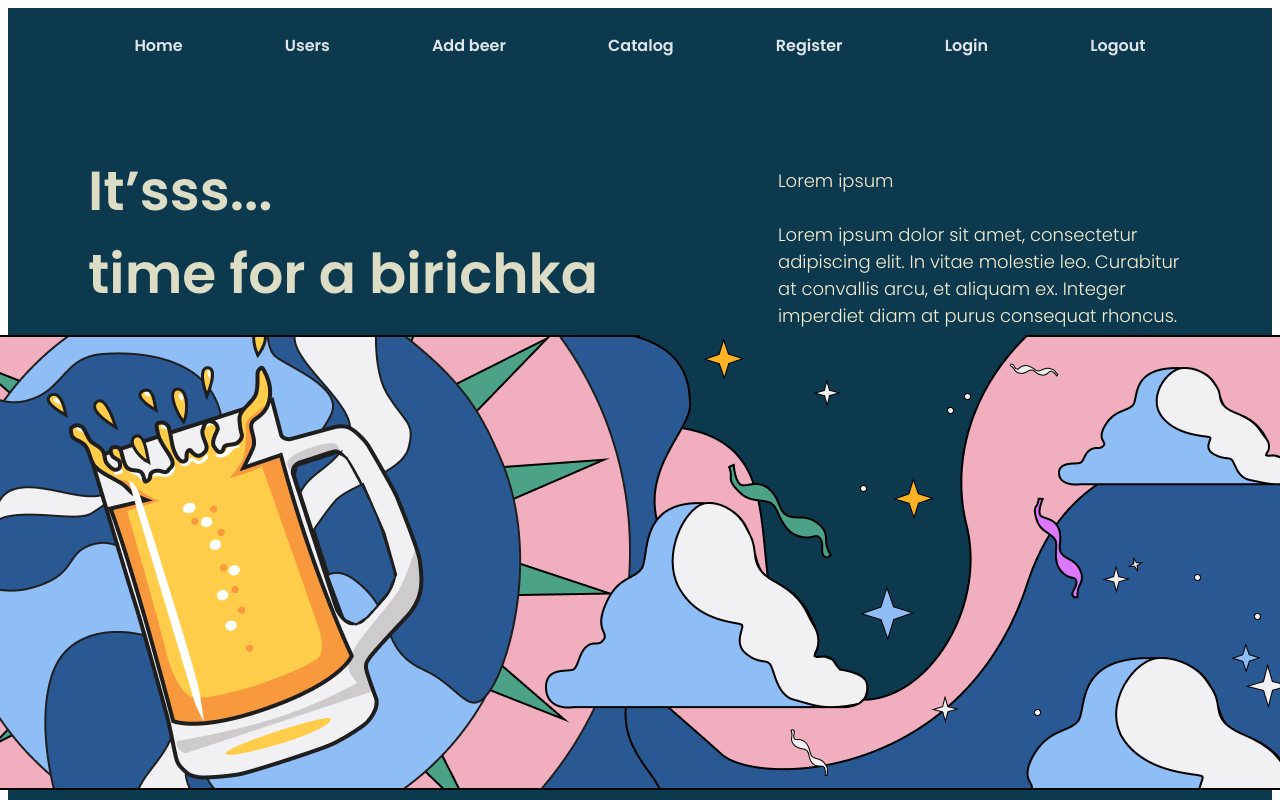
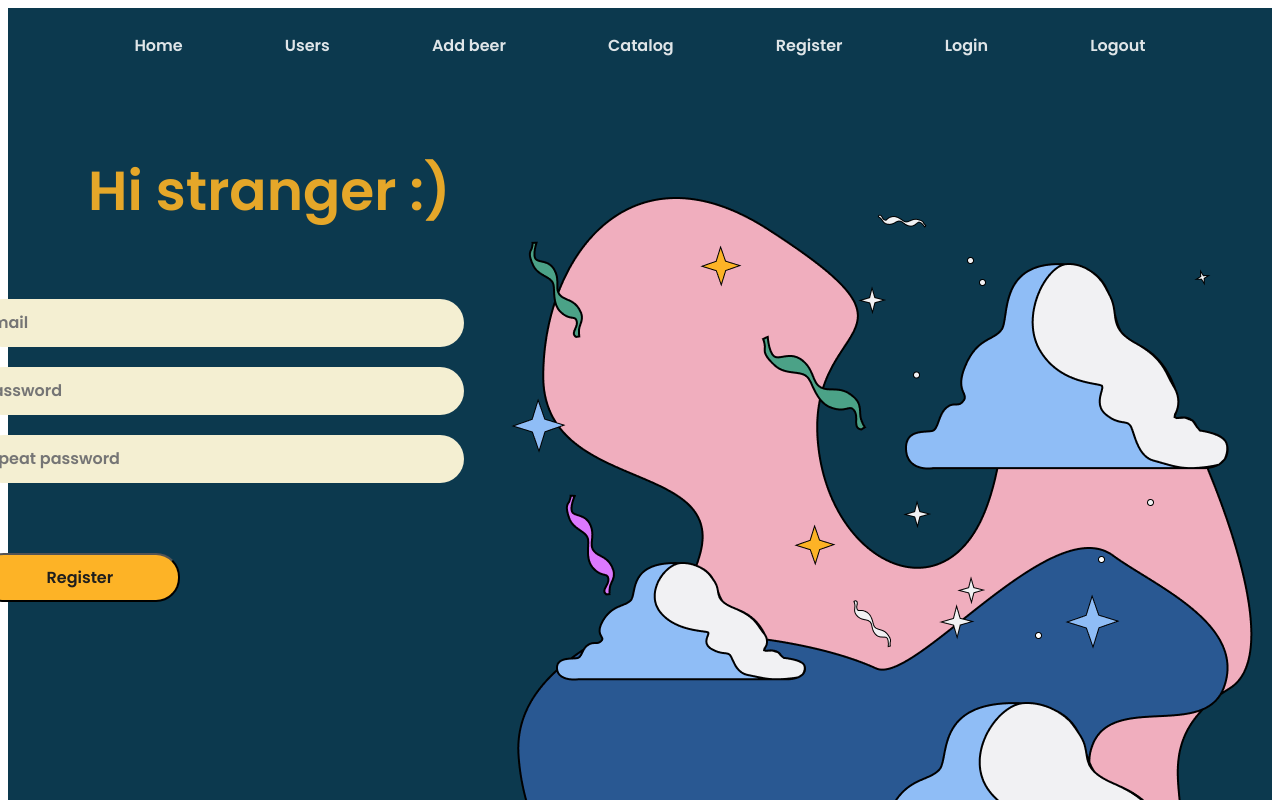
Before and after one commit to plutosapiens/react-js-final-project, a React (Vite) app in the folder client/: page / in a window 1280 px wide. Shown: the top 800 px of the page. Built offline with nearby package versions, Linux system fonts and the light colour scheme.

Commit message:
FP-Add register page

```diff
--- a/client/src/App.jsx
+++ b/client/src/App.jsx
@@ -2,13 +2,14 @@ import Index from "./components/Index"
 import Header from "./components/Header"
 import Footer from "./components/Footer"
 import FourOFour from "./components/FourOFour"
+import Register from "./components/Register"
 
 function App() {
   return (
     <div>
       <Header />
-      {/* <FourOFour /> */}
-      <Index />
+      <Register />
+      {/* <Index /> */}
       <Footer />
     </div>
   )
--- a/client/src/components/Index.module.css
+++ b/client/src/components/Index.module.css
@@ -9,7 +9,7 @@
 
 .cheekyText {
   color: #fdb326;
-  color: #f4efd2;font-family: 'Poppins', sans-serif;
+  font-family: 'Poppins', sans-serif;
   font-size: 55px;
   font-weight: 700;
   left: 80px;
--- /dev/null
+++ b/client/src/components/Register.jsx
@@ -0,0 +1,22 @@
+import React from "react";
+import styles from "./Register.module.css"
+
+const Register = () => {
+     return (
+        <div className={styles.main}>
+        <div className={styles.cheekyText}>Hi stranger :)</div>
+
+        <form method="POST">
+            <input className={styles.inputField} type="text" name="email" id="register-email" placeholder="email" />
+            <input className={styles.inputField} type="password" name="password" id="register-password" placeholder="password" />
+            <input className={styles.inputField} type="password" name="repeatPassword" id="repeat-password" placeholder="repeat password" />
+            <button className={styles.button} type="submit">Register</button>
+        </form>
+
+        <img className={styles.rectangle} alt="Image" src="img/space.png" />
+        </div>
+
+  );
+};
+
+export default Register;
--- /dev/null
+++ b/client/src/components/Register.module.css
@@ -0,0 +1,59 @@
+.main {
+    background-color: #0c394e;
+    display: flex;
+    justify-content: center;
+    width: 100%;
+    height: 834px;
+    position: relative;
+  }
+
+  .cheekyText {
+    color: #fdb326;
+    ;font-family: 'Poppins', sans-serif;
+    font-size: 55px;
+    font-weight: 700;
+    left: 80px;
+    letter-spacing: 0;
+    line-height: normal;
+    opacity: 0.9;
+    position: absolute;
+    top: 0;
+    width: 535px;
+  }
+
+.button {
+    color: #f4efd2;font-family: 'Poppins', sans-serif;
+    text-decoration: none;
+    font-size: 16px;
+    font-weight: 600;
+    text-align: center;
+    color: #1e1e1e;
+    background: #fdb326;
+    position: relative;
+    top: 200px;
+    width: 200px;
+    padding: 10px;
+    border-radius: 24px;
+    }
+
+.rectangle {
+    justify-content: left;
+    object-fit:scale-down;
+    position: relative;
+  }
+
+.inputField {
+    top: 150px;
+    background-color: #f4efd2;
+    border: none;
+    border-radius: 24px;
+    color: #1e1e1e;
+    font-family: 'Poppins', sans-serif;
+    font-size: 16px;
+    font-weight: 600;
+    height: 46px;
+    position: relative;
+    width: 480px;
+    display: flex;
+    margin-bottom: 20px;
+}
```
Also changed, not shown: client/public/img/space.png (added).
